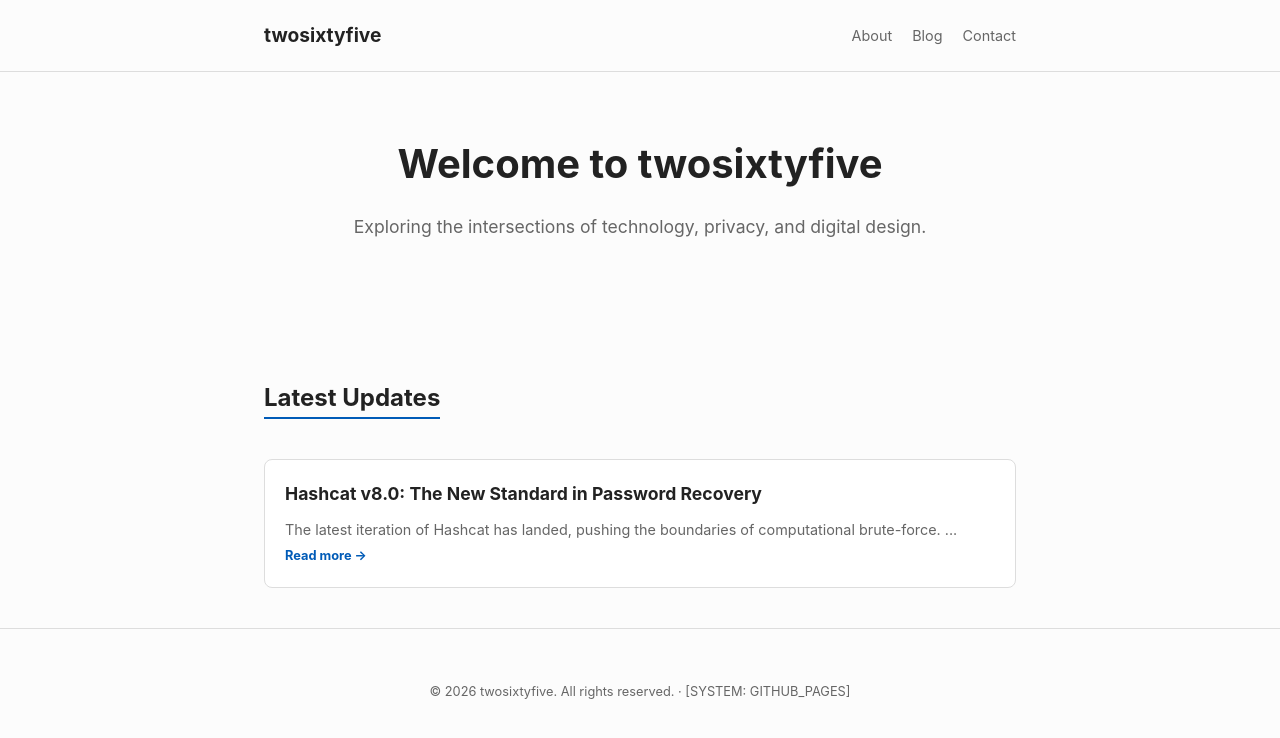
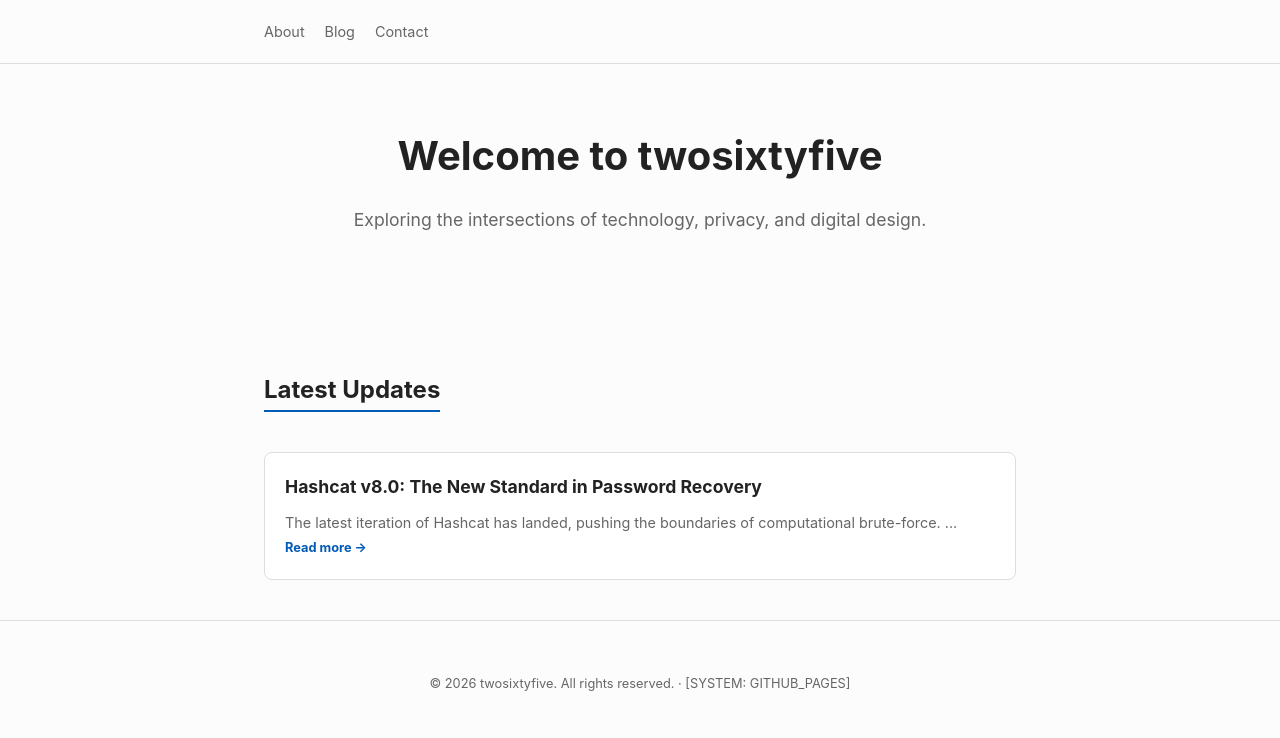
Before and after one commit to Twosixtyfive/twosixtyfive.github.io, a Jekyll site: the page built from index.md, in a window 1280 px wide. Shown: the top 738 px of the page. Built offline with Jekyll 4.4.1, drawn with Linux system fonts in a browser that asks for light colours.

Commit message:
style: remove logo from header
Co-Authored-By: Claude Code <noreply@anthropic.com>

```diff
--- a/_layouts/default.html
+++ b/_layouts/default.html
@@ -9,7 +9,6 @@
 <body>
   <header>
     <nav class="container">
-      <a href="{{ '/' | relative_url }}" class="logo">twosixtyfive</a>
       <div class="nav-links">
         <a href="{{ '/about' | relative_url }}">About</a>
         <a href="{{ '/blog' | relative_url }}">Blog</a>
```
